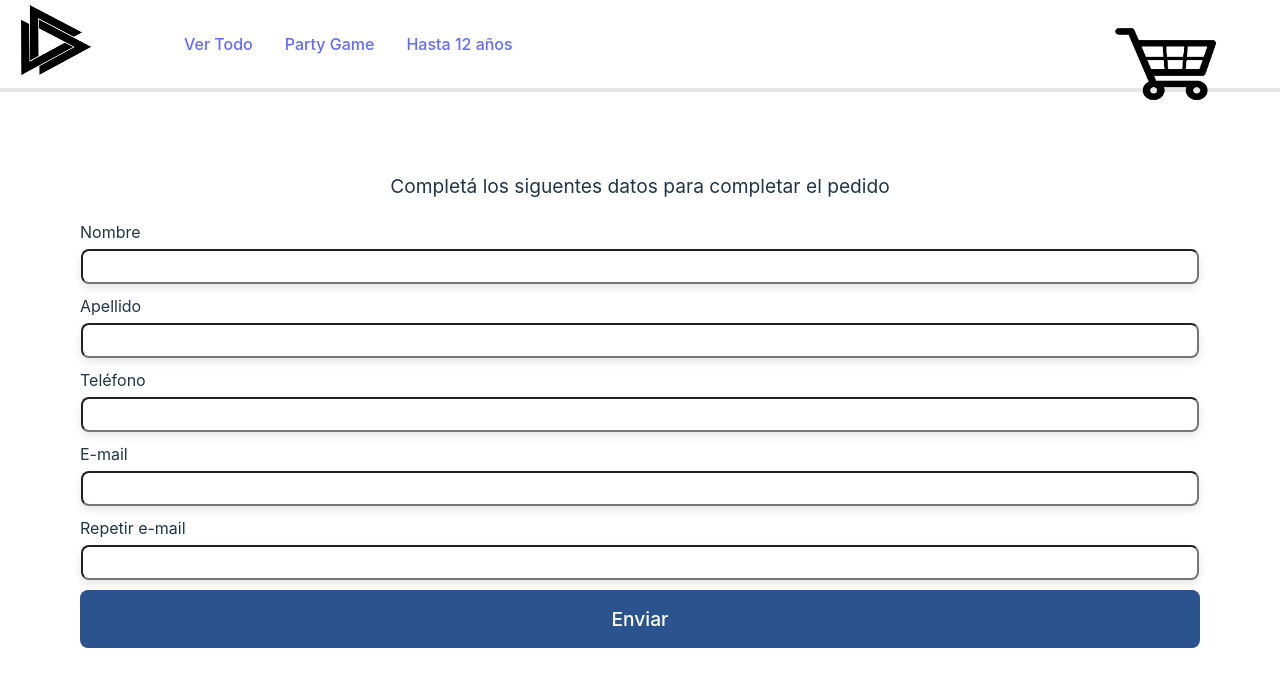
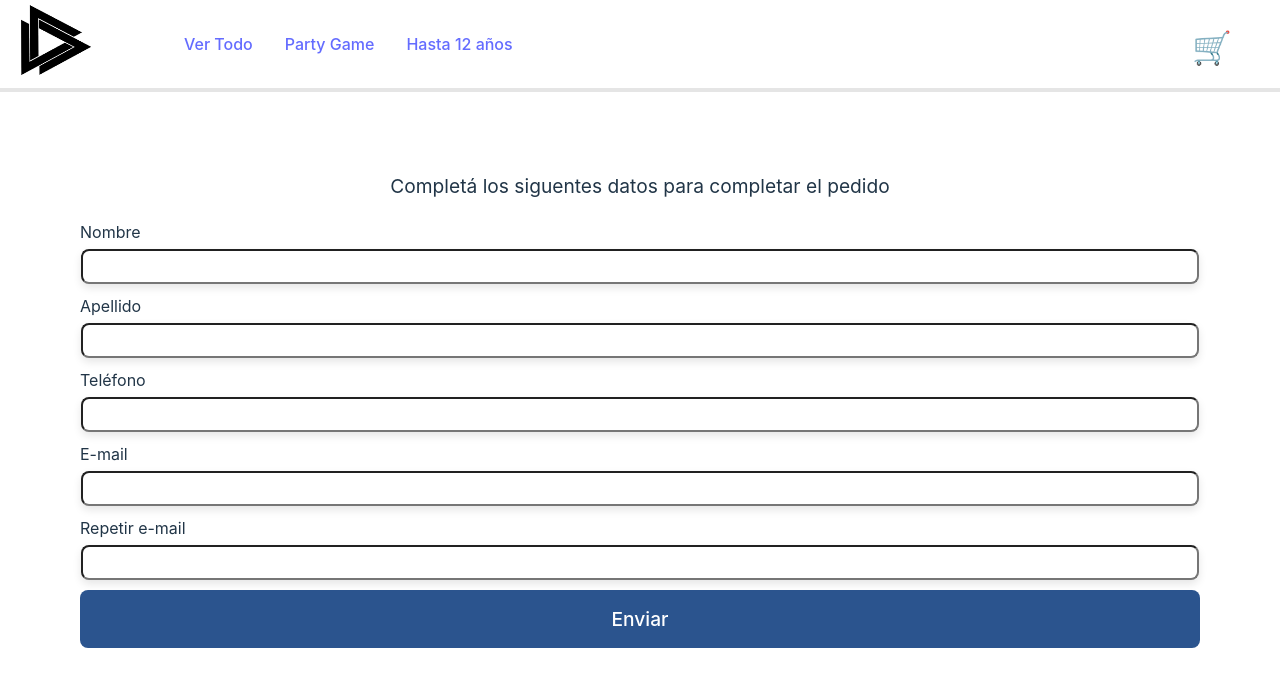
Before and after one commit to gustavoibarra94/React-Coder, a React (Vite) app: page /checkout in a window 1280 px wide. Shown: the top 686 px of the page. Built offline with nearby package versions, Linux system fonts and the light colour scheme.

Commit message:
con alert de sweatalert

```diff
--- a/package.json
+++ b/package.json
@@ -14,7 +14,8 @@
     "firebase": "^10.7.1",
     "react": "^18.2.0",
     "react-dom": "^18.2.0",
-    "react-router-dom": "^6.21.1"
+    "react-router-dom": "^6.21.1",
+    "sweetalert2": "^11.6.13"
   },
   "devDependencies": {
     "@types/react": "^18.2.37",
--- a/src/components/checkout/Checkout.jsx
+++ b/src/components/checkout/Checkout.jsx
@@ -7,7 +7,10 @@ import {CartContext} from "../../context/cartContext"
 import {addDoc,collection} from "firebase/firestore"
 import db from "../../db/db"
 
+import Swal from "sweetalert2";
+
 import Form from "./Form"
+
 
 import './checkout.css'
 
@@ -41,7 +44,11 @@ const Checkout = ()=>{
                 subirOrden (orden);
         }
         else {
-            alert ("los mails ingresados no son iguales, por favor volver a intentar")
+            Swal.fire({
+                icon: "error",
+                title: "Oops...",
+                text: "los emails ingresados no coinciden!",
+              });
         }
 
     };
--- a/src/components/navBar/CartWidget.jsx
+++ b/src/components/navBar/CartWidget.jsx
@@ -10,7 +10,7 @@ const CartWidget=()=>{
     const {carrito, totalCantidad}= useContext(CartContext)
     return(
          <Link to="/carrito" id="cartwidget">
-            <img src="/public/img/Cart.png" alt="Carrito"/>
+            <div className="cart"> 🛒</div>
             { carrito.length !== 0 && <p>{totalCantidad()}</p>}
 
          </Link>
--- a/src/components/navBar/cartwidget.css
+++ b/src/components/navBar/cartwidget.css
@@ -10,16 +10,11 @@
 
 }
 
-
-#cartwidget img {
-
-    width: 2rem;
-    height: 2rem;
-    padding-right:0.5rem;
-    padding-left: 1rem;
-
+.cart{
+    font-size:xx-large;
 
 }
+
 
 #cartwidget p {
 
```
Also changed, not shown: 2 other files (tests, documents, lock files or other folders).
